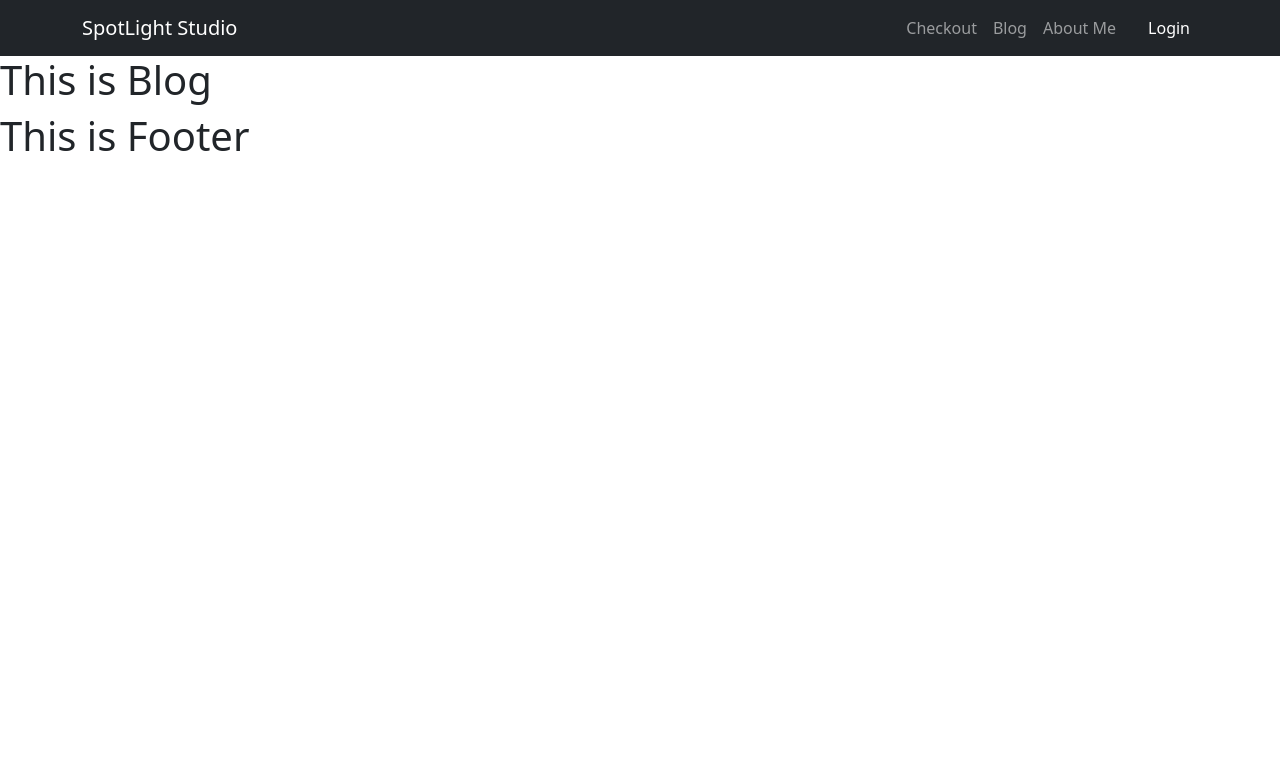
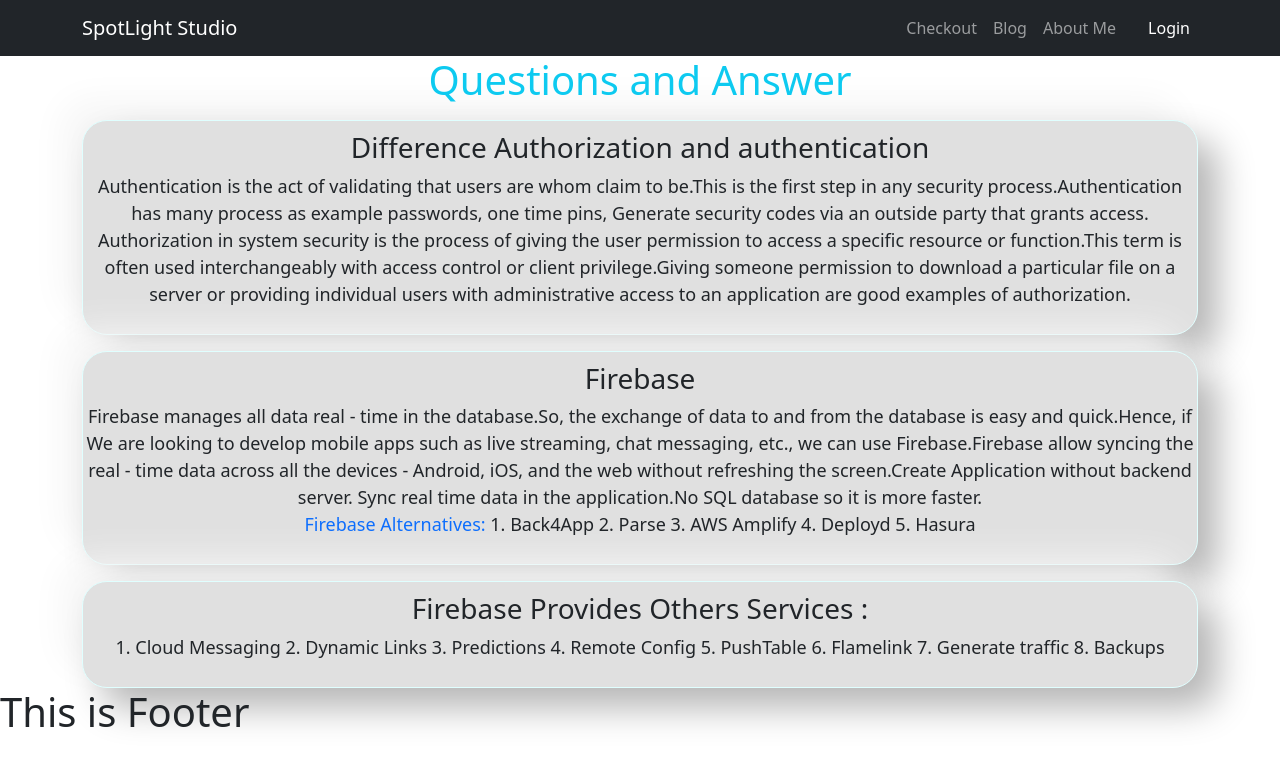
Before and after one commit to shagors/-independent-service-provider, a React (Create React App) app: page /blog in a window 1280 px wide. Shown: the top 766 px of the page. Built offline with nearby package versions, Linux system fonts and the light colour scheme; no server answers.

Commit message:
blogs add and answer all questions

```diff
--- /dev/null
+++ b/src/Pages/Blog/Blog.css
@@ -0,0 +1,15 @@
+.blog{
+    border: 1px solid lightcyan;
+    padding-bottom: 10px;
+    padding-top: 10px;
+    text-align: center;
+    border-radius: 25px;
+    font-size: 18px;
+    background: #e0e0e0;
+    box-shadow:  20px 20px 36px #b6b6b6,
+             -20px -20px 36px #f6f6f6;
+}
+
+.blog:hover{
+    background-color: #9fada9;
+}
--- a/src/Pages/Blog/Blog.js
+++ b/src/Pages/Blog/Blog.js
@@ -1,9 +1,46 @@
 import React from 'react';
+import './Blog.css'
 
 const Blog = () => {
     return (
-        <div>
-            <h1>This is Blog</h1>
+        <div className='container'>
+            <h1 className='text-center text-info'>Questions and Answer</h1>
+            <div className=''>
+                <div className='blog my-3'>
+                    <h3>Difference Authorization and authentication</h3>
+                    <p>
+                        Authentication is the act of validating that users are whom claim to be.This is the first step in any security process.Authentication has many process as example passwords, one time pins, Generate security codes via an outside party that grants access. <br />
+                        Authorization in system security is the process of giving the user permission to access a specific resource or function.This term is often used interchangeably with access control or client privilege.Giving someone permission to download a particular file on a server or providing individual users with administrative access to an application are good examples of authorization.
+                    </p>
+                </div>
+                <div className='blog my-3'>
+                    <h3>Firebase</h3>
+                    <p>
+                        Firebase manages all data real - time in the database.So, the exchange of data to and from the database is easy and quick.Hence,
+                            if We are looking to develop mobile apps such as live streaming, chat messaging, etc., we can use Firebase.Firebase allow syncing the real - time data across all the devices - Android, iOS, and the web without refreshing the screen.Create Application without backend server.
+                            Sync real time data in the application.No SQL database so it is more faster. <br />
+                            <span className='text-primary'>Firebase Alternatives: </span>
+                            1. Back4App
+                            2. Parse
+                            3. AWS Amplify
+                            4. Deployd
+                            5. Hasura
+                    </p>
+                </div>
+                <div className='blog'>
+                    <h3>Firebase Provides Others Services :</h3>
+                    <p>
+                        1. Cloud Messaging
+                        2. Dynamic Links
+                        3. Predictions
+                        4. Remote Config
+                        5. PushTable
+                        6. Flamelink
+                        7. Generate traffic
+                        8. Backups
+                    </p>
+                </div>
+            </div>
         </div>
     );
 };
--- a/src/Pages/Home/UserReviews/UserReviews.css
+++ b/src/Pages/Home/UserReviews/UserReviews.css
@@ -3,58 +3,3 @@
     grid-template-columns: repeat(3, 1fr);
     gap: 15px;
 }
-
-/* From uiverse.io by @mateusneves */
-button {
- position: relative;
- font-size: 14px;
- letter-spacing: 3px;
- height: 3em;
- padding: 0 3em;
- border: none;
- background-color: #38b8df;
- color: #fff;
- text-transform: uppercase;
- overflow: hidden;
- border-radius: 5px
-}
-
-button::before {
- content: '';
- display: block;
- position: absolute;
- z-index: 0;
- bottom: 0;
- left: 0;
- height: 0px;
- width: 100%;
- background: rgb(124, 140, 184);
- background: linear-gradient(90deg, rgba(196,27,84,1) 20%, rgba(124,7,46,1) 100%);
- transition: 0.2s;
-}
-
-button .label {
- position: relative;
-}
-
-button .icon {
- display: flex;
- align-items: center;
- justify-content: center;
- height: 3em;
- width: 3em;
- position: absolute;
- top: 3em;
- right: 0;
- opacity: 0;
- transition: 0.4s;
-}
-
-button:hover::before {
- height: 100%;
-}
-
-button:hover .icon {
- top: 0;
- opacity: 1;
-}
--- a/src/Pages/Home/UserReviews/UserReviews.js
+++ b/src/Pages/Home/UserReviews/UserReviews.js
@@ -20,7 +20,7 @@
                     key={review.id} review={review}
                     ></UserReview>)
                 }
-                <button>
+                <button className='style-btn'>
                     <span class="label">More Reviews</span>
                     <span class="icon">
                         <svg xmlns="http://www.w3.org/2000/svg" viewBox="0 0 24 24" width="24" height="24"><path fill="none" d="M0 0h24v24H0z"></path><path fill="currentColor" d="M16.172 11l-5.364-5.364 1.414-1.414L20 12l-7.778 7.778-1.414-1.414L16.172 13H4v-2z"></path></svg>
```
